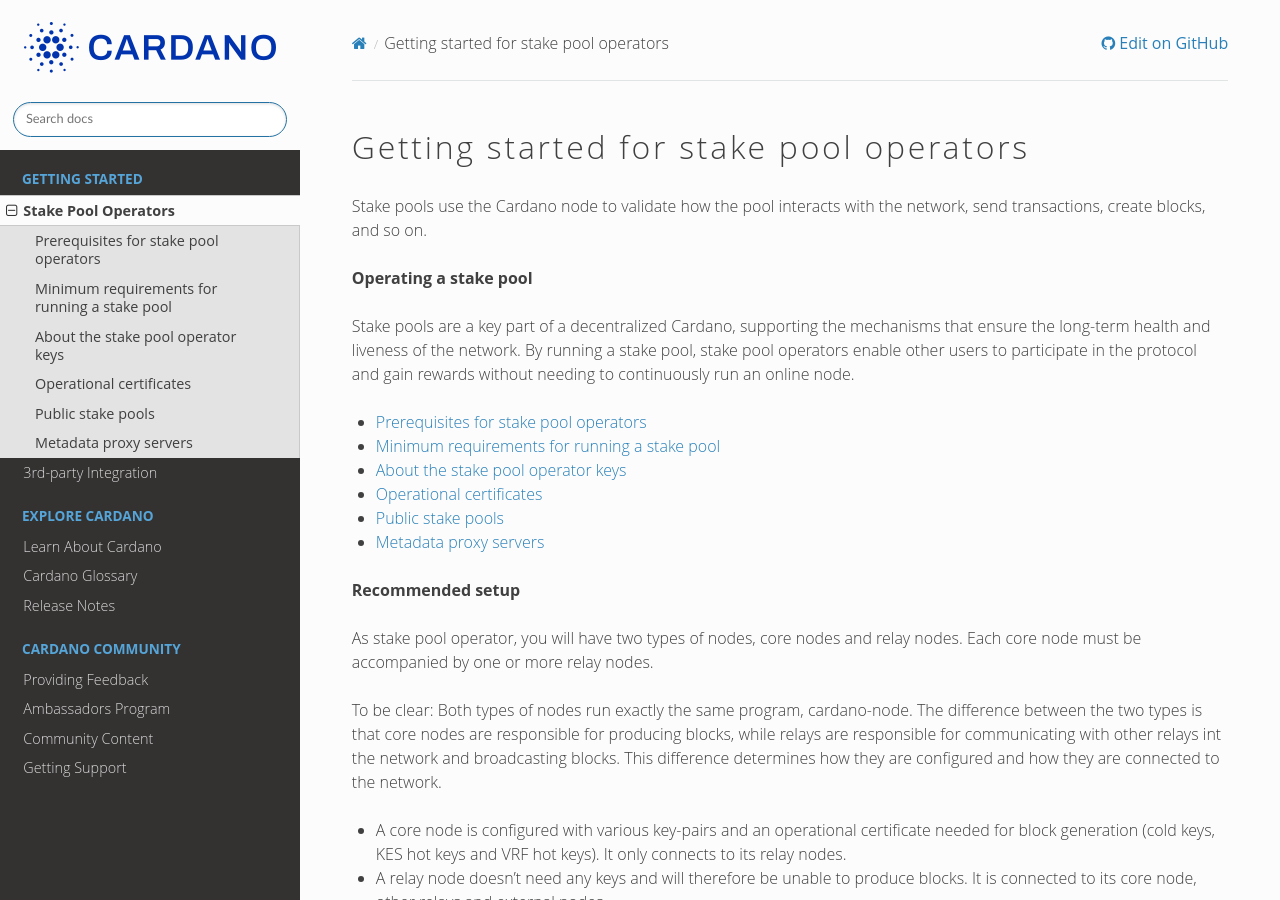
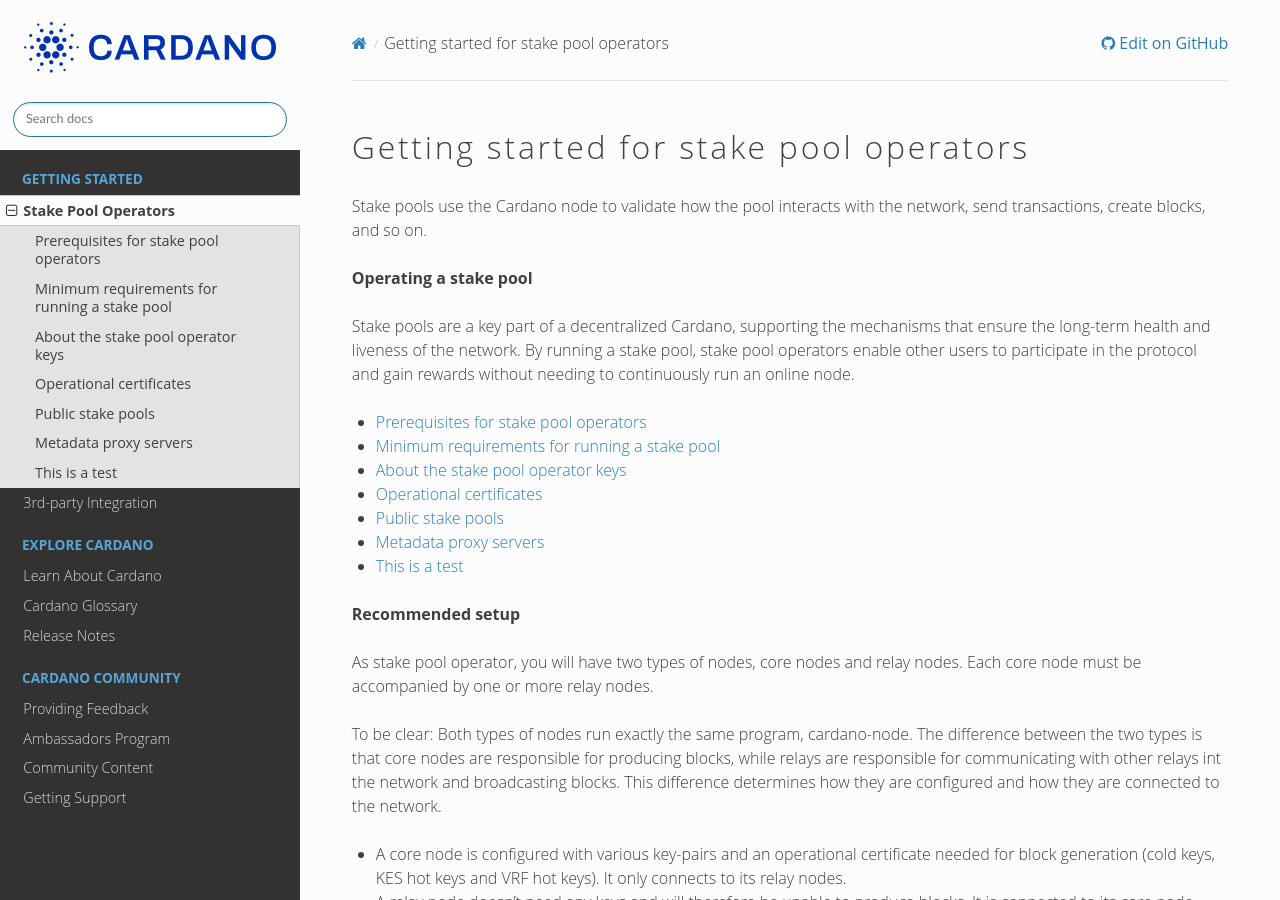
Before and after one commit to input-output-hk/technical-docs, a Sphinx documentation site: the page built from source/getting-started/stake-pool-operators/index.rst, in a window 1280 px wide and 900 px high. Built offline with Sphinx 7.4.7 and the Read the Docs theme 2.0.0, drawn with Linux system fonts in a browser that asks for light colours; pages that are not in the unit, such as notebooks, are missing from menus.

Commit message:
Test modification

```diff
--- a/source/getting-started/stake-pool-operators/index.rst
+++ b/source/getting-started/stake-pool-operators/index.rst
@@ -18,6 +18,7 @@
    metadada
    public-stakepools
    metadata-proxy-servers
+   test
 
 **Recommended setup**
 
--- /dev/null
+++ b/source/getting-started/stake-pool-operators/test.md
@@ -0,0 +1,3 @@
+## This is a test
+
+Test
```
